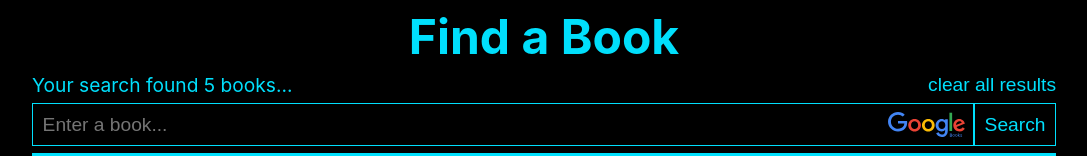
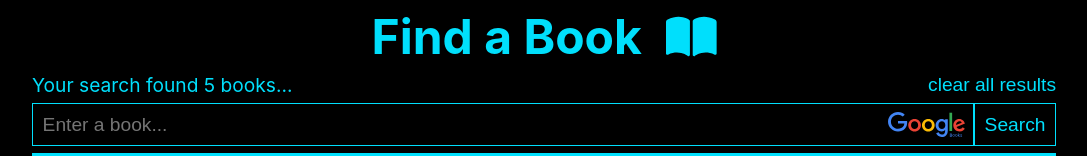
Before and after one commit to Kris-Martin/google-books, a React (Create React App) app: page / in a window 1280 px wide. Shown: the top 156 px of the page, without its empty margins (96-1183 px from the left). Built offline with nearby package versions, Linux system fonts and the light colour scheme.

Commit message:
Add book icon

```diff
--- a/src/App.js
+++ b/src/App.js
@@ -4,7 +4,17 @@ import BooksContainer from "./containers/BooksContainer";
 function App() {
     return (
         <div className={styles.App}>
-            <h1>Find a Book</h1>
+            <header>
+                <h1>Find a Book</h1>
+                <svg
+                    xmlns="http://www.w3.org/2000/svg"
+                    viewBox="0 0 576 512"
+                    height={45}
+                >
+                    {/*<!--! Font Awesome Pro 6.1.1 by @fontawesome - https://fontawesome.com License - https://fontawesome.com/license (Commercial License) Copyright 2022 Fonticons, Inc. -->*/}
+                    <path d="M144.3 32.04C106.9 31.29 63.7 41.44 18.6 61.29c-11.42 5.026-18.6 16.67-18.6 29.15l0 357.6c0 11.55 11.99 19.55 22.45 14.65c126.3-59.14 219.8 11 223.8 14.01C249.1 478.9 252.5 480 256 480c12.4 0 16-11.38 16-15.98V80.04c0-5.203-2.531-10.08-6.781-13.08C263.3 65.58 216.7 33.35 144.3 32.04zM557.4 61.29c-45.11-19.79-88.48-29.61-125.7-29.26c-72.44 1.312-118.1 33.55-120.9 34.92C306.5 69.96 304 74.83 304 80.04v383.1C304 468.4 307.5 480 320 480c3.484 0 6.938-1.125 9.781-3.328c3.925-3.018 97.44-73.16 223.8-14c10.46 4.896 22.45-3.105 22.45-14.65l.0001-357.6C575.1 77.97 568.8 66.31 557.4 61.29z" />
+                </svg>
+            </header>
             <BooksContainer />
         </div>
     );
--- a/src/App.module.scss
+++ b/src/App.module.scss
@@ -9,3 +9,14 @@
     flex-direction: column;
     justify-content: space-evenly;
 }
+
+header {
+    display: flex;
+    justify-content: center;
+    align-items: center;
+}
+
+svg {
+    fill: rgb(0, 223, 252);
+    margin-left: 1em;
+}
```
